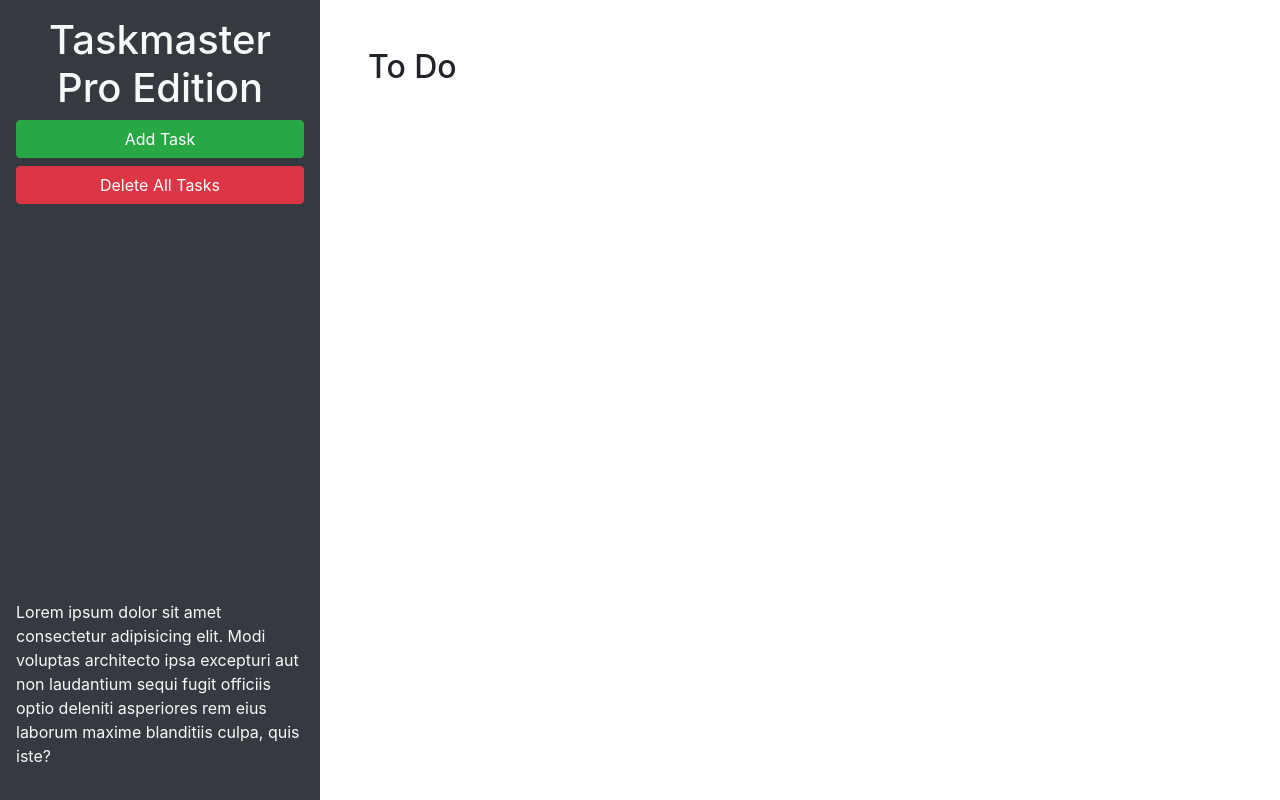
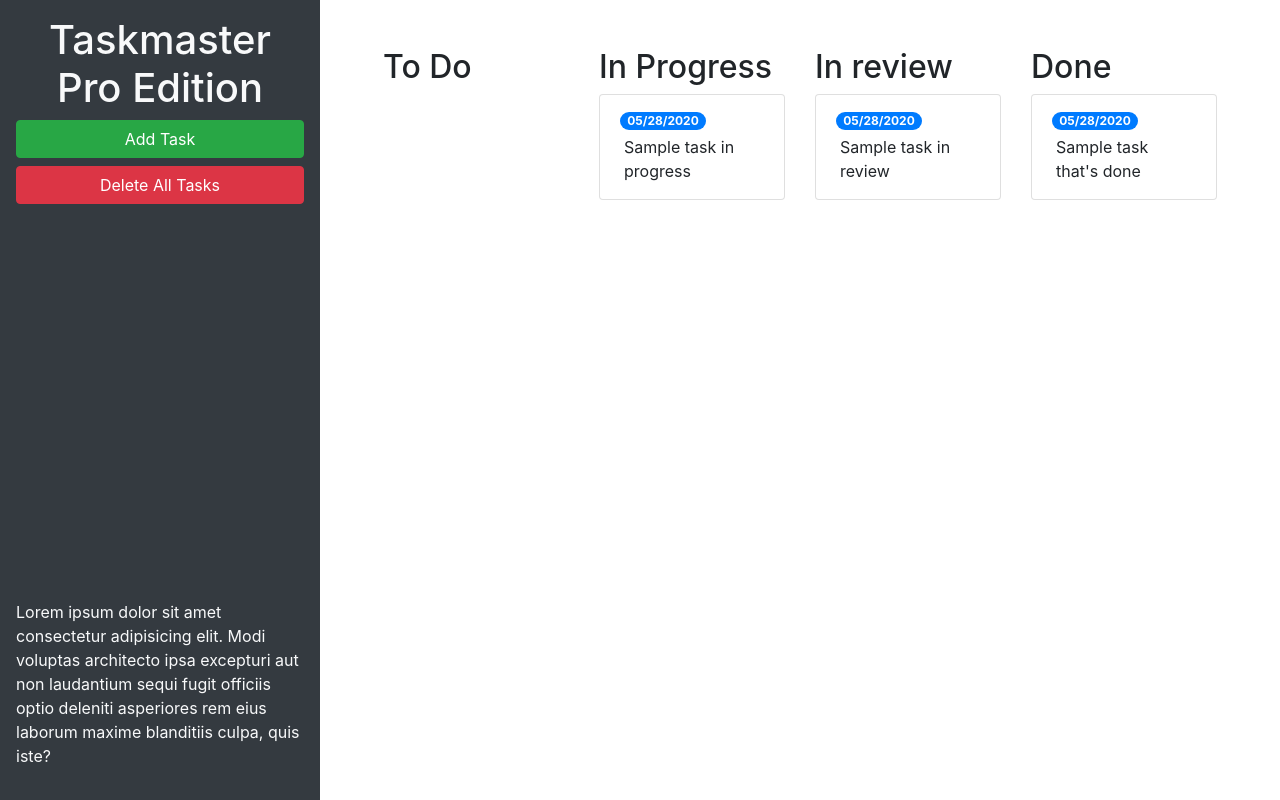
Before and after one commit to JmolinaCarr/taskmaster-pro, a plain HTML site: page index.html in a window 1280 px wide. Drawn offline with nearby package versions, Linux system fonts and the light colour scheme.

Commit message:
added bootstrap feature

```diff
--- a/index.html
+++ b/index.html
@@ -24,9 +24,45 @@
       </p>
     </header>
     <main class="col-12 col-lg-9">
-      <div class="m-5">
+      <div class="m-5 row justify-content-around">
+        <div class="col">
         <h2>To Do</h2>
         <ul id="list-toDo" class="list-group"> </ul>
+        </div>
+        <!--todo end-->
+        <!--in progress start-->
+        <div class="col">
+          <h2>In Progress</h2>
+            <ul id="list-inProgress" class="list-group">
+              <li class="list-group-item">
+                <span class="badge badge-primary badge-pill">05/28/2020</span>
+                <p class="m-1">Sample task in progress</p>
+              </li>
+            </ul>
+        </div>
+        <!--in progress end-->
+        <!--in review start-->
+        <div class="col">
+          <h2>In review</h2>
+          <ul id="list-inReview" class="list-group">
+            <li class="list-group-item">
+              <span class="badge badge-primary badge-pill">05/28/2020</span>
+              <p class="m-1">Sample task in review</p>
+            </li>
+          </ul>
+        </div>
+        <!--in review end-->
+        <!--done start-->
+        <div class="col">
+          <h2>Done</h2>
+          <ul id="list-done" class="list-group">
+            <li class="list-group-item">
+              <span class="badge badge-primary badge-pill">05/28/2020</span>
+              <p class="m-1">Sample task that's done</p>
+            </li>
+          </ul>
+        </div>
+        <!--done end-->
       </div>
     </main>
   </div>
```
